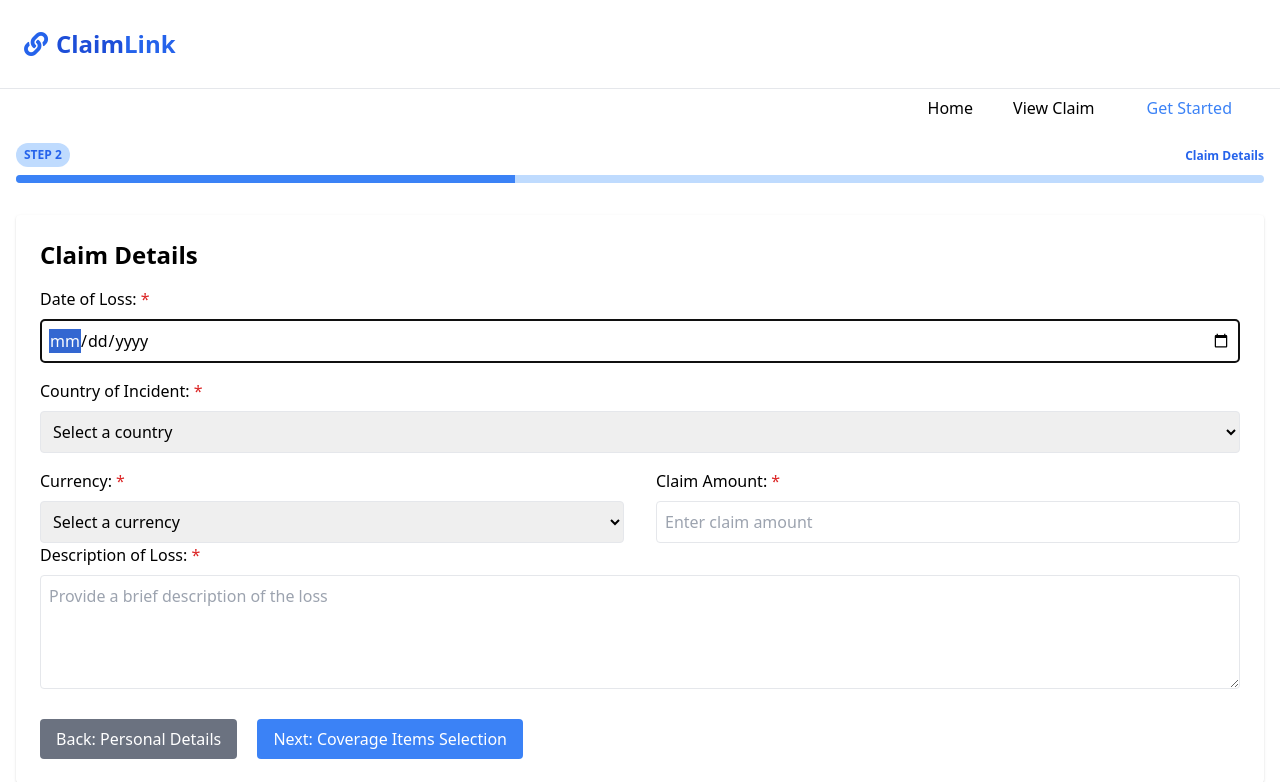
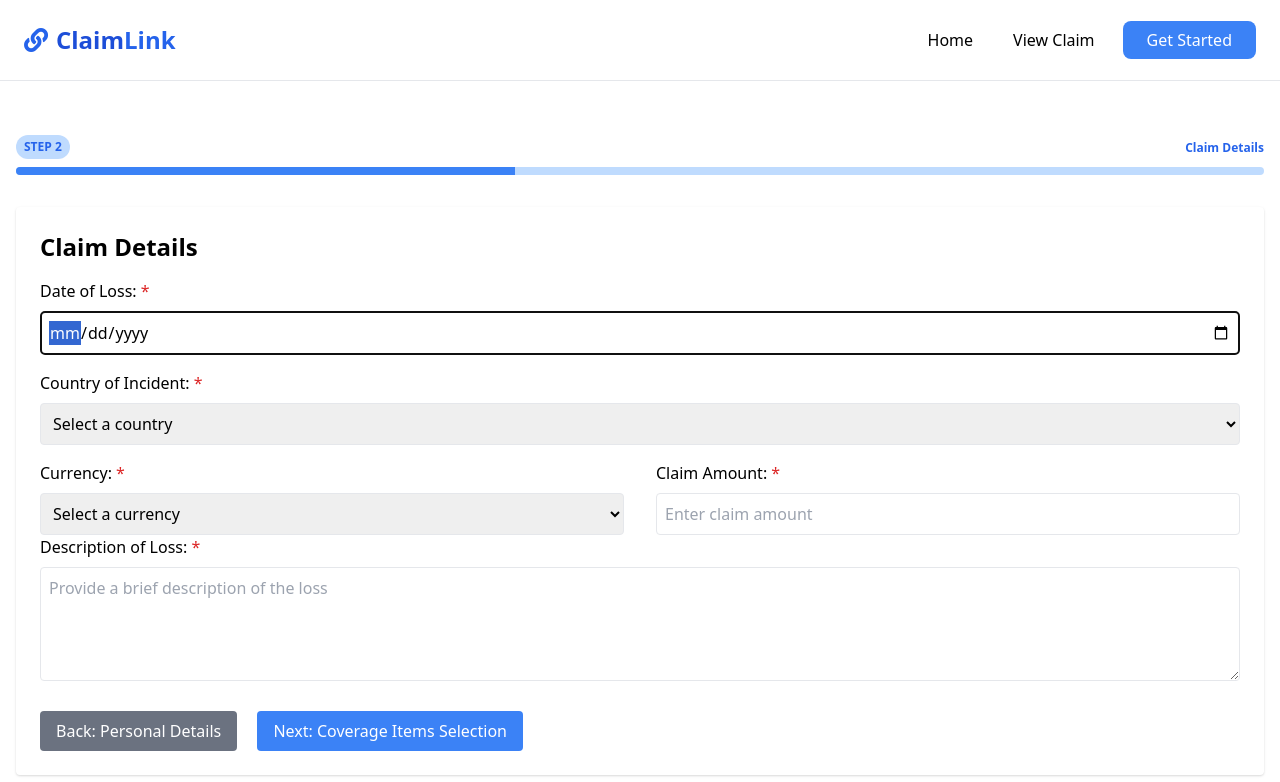
Before and after one commit to samizaman/ClaimLink, a Django app: page /claim-details/ in a window 1280 px wide. Shown: the top 782 px of the page. Run offline with Django 4.2, Linux system fonts and the light colour scheme; some libraries are stand-ins or nearby versions.

Commit message:
fixed the nav bar on desktop view

```diff
--- a/templates/base.html
+++ b/templates/base.html
@@ -12,6 +12,22 @@
     <link href="https://fonts.googleapis.com/css2?family=Roboto:wght@400;500;700&display=swap" rel="stylesheet">
 
     <title>{% block title %}ClaimLink{% endblock %}</title>
+    <style>
+        @media (min-width: 768px) {
+            #nav-menu {
+                position: static;
+            }
+
+            .get-started-button {
+                text-white;
+            }
+
+            .get-started-button:hover {
+                bg-blue-600;
+            }
+        }
+    </style>
+
 </head>
 <body class="min-h-screen flex flex-col font-roboto">
 <header>
@@ -29,7 +45,8 @@
             </button>
         </div>
 
-        <ul id="nav-menu" class="absolute top-16 left-0 md:relative w-full md:w-auto bg-white md:bg-transparent shadow md:shadow-none z-10 md:z-auto hidden md:flex flex-col md:flex-row items-center md:space-x-4 divide-y md:divide-y-0 divide-gray-200 text-center">
+        <ul id="nav-menu"
+            class="absolute top-16 left-0 md:relative w-full md:w-auto bg-white md:bg-transparent shadow md:shadow-none z-10 md:z-auto hidden md:flex flex-col md:flex-row items-center md:space-x-4 divide-y md:divide-y-0 divide-gray-200 text-center">
             <li>
                 <a href="/"
                    class="p-3 hover:text-blue-500 {% if request.path == '/' %}text-blue-500 font-bold{% endif %}">Home</a>
@@ -41,8 +58,9 @@
             </li>
             <li class="p-4 md:p-0">
                 <a href="{% url 'personal_details' %}"
-                   class="block w-full px-6 py-2 bg-blue-500 text-white rounded-lg hover:bg-blue-600 transition duration-200 md:bg-transparent md:text-blue-500 md:hover:text-blue-600 md:px-6 md:py-2 md:rounded-none">Get
+                   class="get-started-button px-6 py-2 bg-blue-500 text-white rounded-lg hover:bg-blue-600 transition duration-200">Get
                     Started</a>
+
             </li>
         </ul>
     </nav>
```
